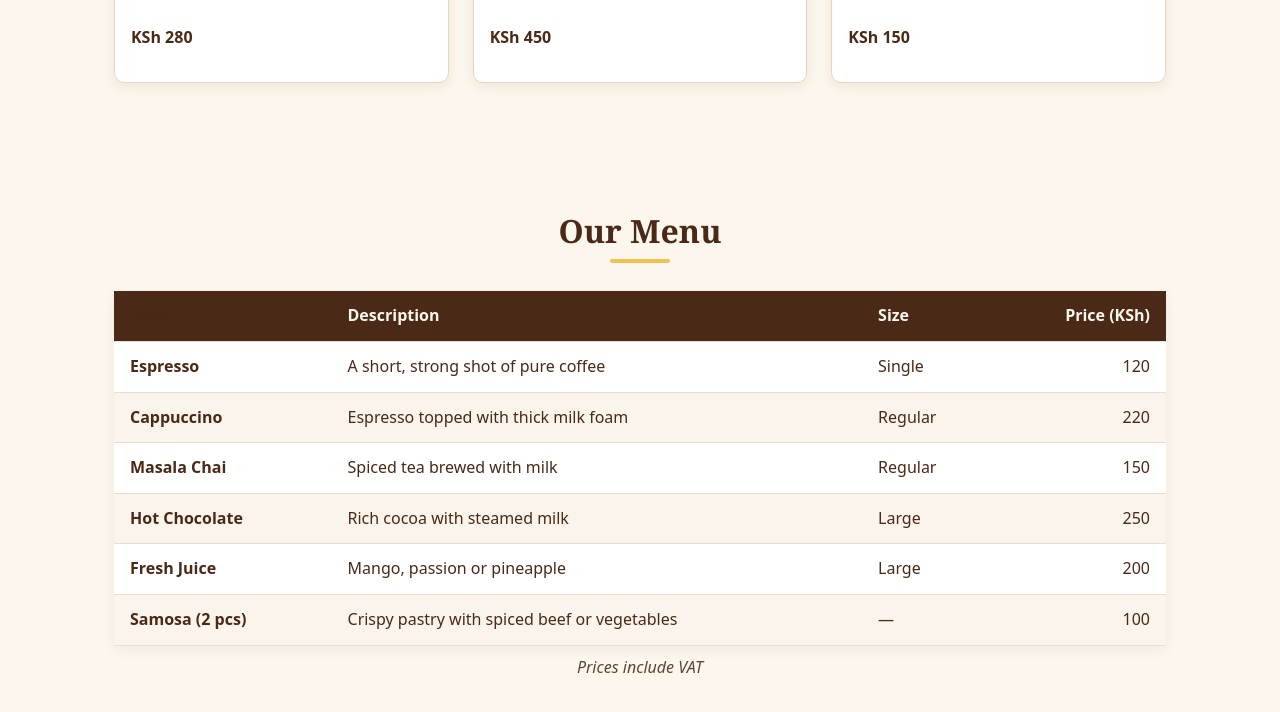
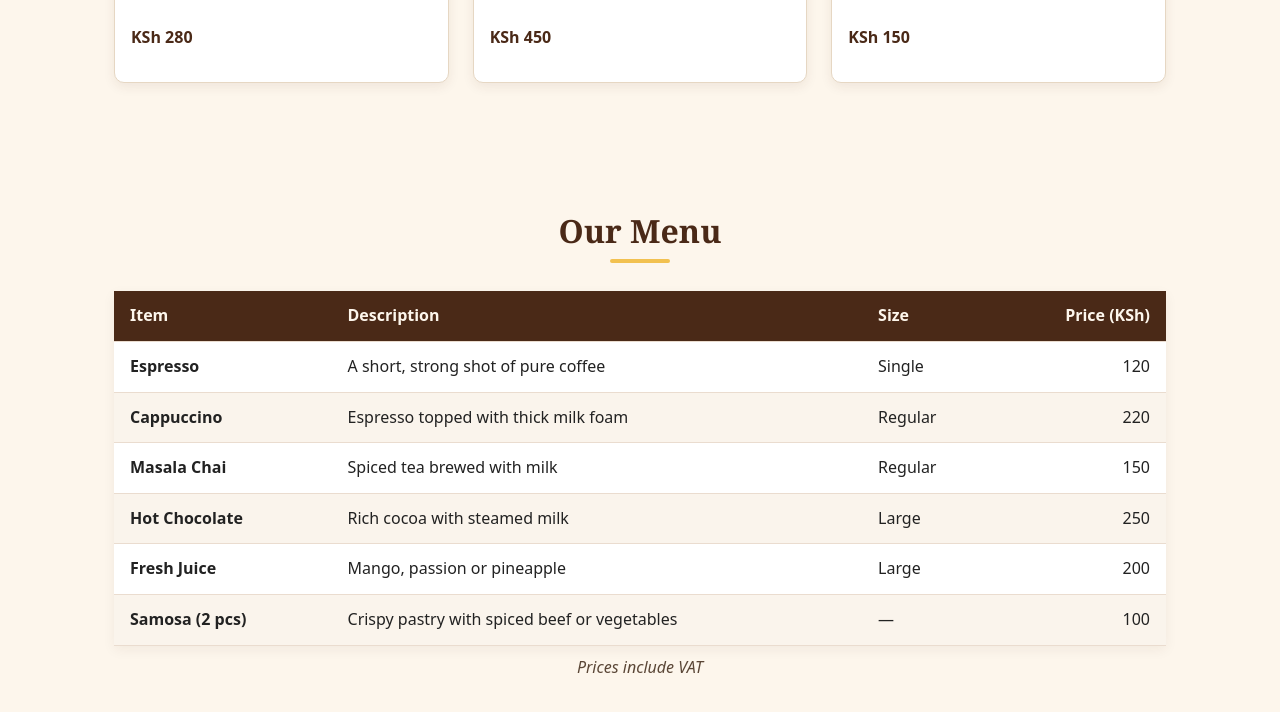
Before and after one commit to sandejohnsimba1-hub/ByteCafe-sande, a plain HTML site: page index.html in a window 1280 px wide. In both pictures the pointer is over the element "Item". Shown: the part 873-1585 px from the top of the page. Drawn offline with Linux system fonts and the light colour scheme.

Commit message:
Fix hover and active text colors on logo and table headers

```diff
--- a/css/style.css
+++ b/css/style.css
@@ -78,17 +78,9 @@ img {
   color: var(--brown-dark);
 }
 
-:hover {
-  color: var(--brown-dark);
-}
-
 :focus-visible {
   outline: 3px solid var(--gold);
   outline-offset: 2px;
-}
-
-:active {
-  color: #000000;
 }
 
 .site-header {
@@ -315,9 +307,11 @@ td {
   text-align: left;
 }
 
-thead th {
+thead th,
+thead th:hover,
+thead th:active {
   background-color: var(--brown-dark);
-  color: #fdf6ec;
+  color: #fdf6ec !important;
   font-weight: 700;
 }
 
```
